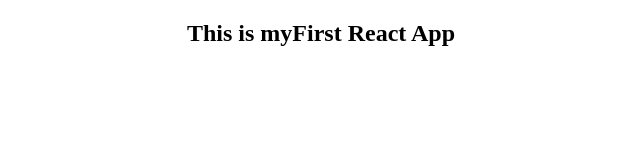
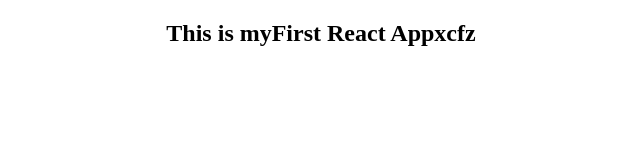
Before and after one commit to PrasadGautham/TestProject1, a React (Vite) app: page / in a window 1280 px wide. Shown: the top 160 px of the page, without its empty margins (319-959 px from the left). Built offline with nearby package versions, Linux system fonts and the light colour scheme.

Commit message:
Test commit

```diff
--- a/src/App.jsx
+++ b/src/App.jsx
@@ -6,7 +6,7 @@
 
   return (
     <h2>
-       This is myFirst React App
+       This is myFirst React Appxcfz
       </h2>
 
    )
```
